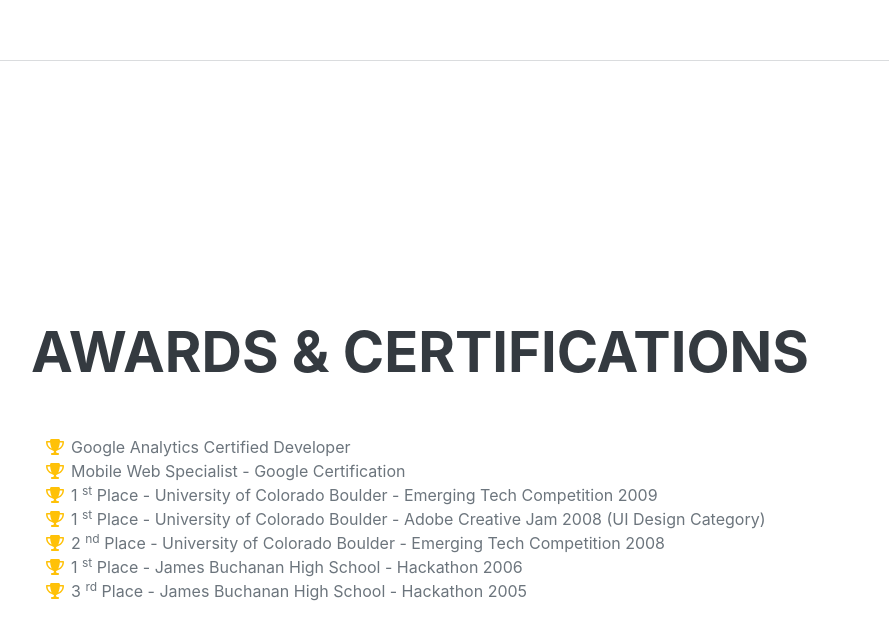
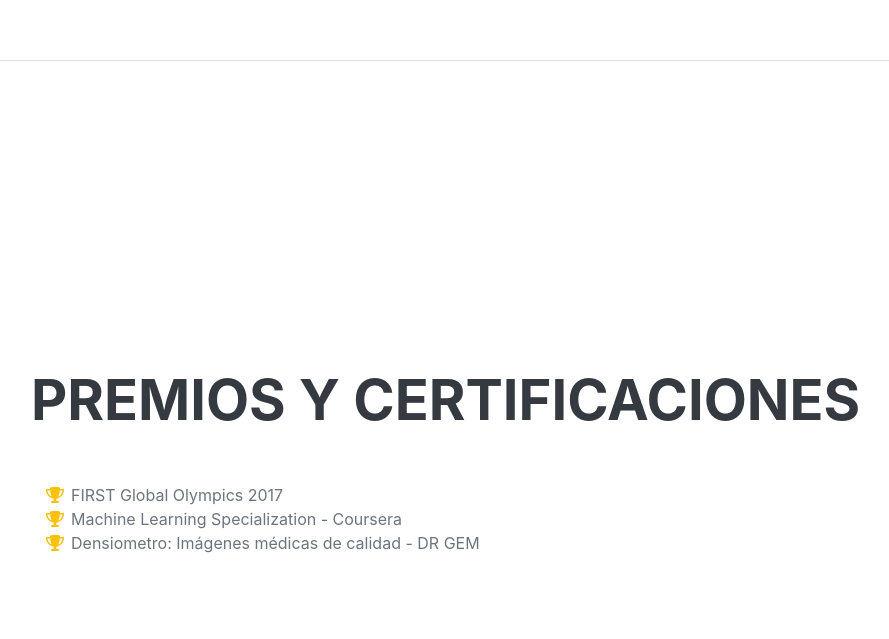
Before and after one commit to Jusepepe/Jusepepe.github.io, a plain HTML site: page index.html in a window 1280 px wide. Shown: the part 3944-4583 px from the top of the page, without its empty margins (289-1178 px from the left). Drawn offline with nearby package versions, Linux system fonts and the light colour scheme; a web font is replaced by a local one.

Commit message:
Cambio de la seccion Premios y Certificaciones

```diff
--- a/index.html
+++ b/index.html
@@ -138,45 +138,19 @@
             <!-- Awards-->
             <section class="resume-section" id="awards">
                 <div class="resume-section-content">
-                    <h2 class="mb-5">Awards & Certifications</h2>
+                    <h2 class="mb-5">Premios y Certificaciones</h2>
                     <ul class="fa-ul mb-0">
                         <li>
                             <span class="fa-li"><i class="fas fa-trophy text-warning"></i></span>
-                            Google Analytics Certified Developer
+                            FIRST Global Olympics 2017
                         </li>
                         <li>
                             <span class="fa-li"><i class="fas fa-trophy text-warning"></i></span>
-                            Mobile Web Specialist - Google Certification
+                            Machine Learning Specialization - Coursera
                         </li>
                         <li>
                             <span class="fa-li"><i class="fas fa-trophy text-warning"></i></span>
-                            1
-                            <sup>st</sup>
-                            Place - University of Colorado Boulder - Emerging Tech Competition 2009
-                        </li>
-                        <li>
-                            <span class="fa-li"><i class="fas fa-trophy text-warning"></i></span>
-                            1
-                            <sup>st</sup>
-                            Place - University of Colorado Boulder - Adobe Creative Jam 2008 (UI Design Category)
-                        </li>
-                        <li>
-                            <span class="fa-li"><i class="fas fa-trophy text-warning"></i></span>
-                            2
-                            <sup>nd</sup>
-                            Place - University of Colorado Boulder - Emerging Tech Competition 2008
-                        </li>
-                        <li>
-                            <span class="fa-li"><i class="fas fa-trophy text-warning"></i></span>
-                            1
-                            <sup>st</sup>
-                            Place - James Buchanan High School - Hackathon 2006
-                        </li>
-                        <li>
-                            <span class="fa-li"><i class="fas fa-trophy text-warning"></i></span>
-                            3
-                            <sup>rd</sup>
-                            Place - James Buchanan High School - Hackathon 2005
+                            Densiometro: Imágenes médicas de calidad - DR GEM
                         </li>
                     </ul>
                 </div>
```
